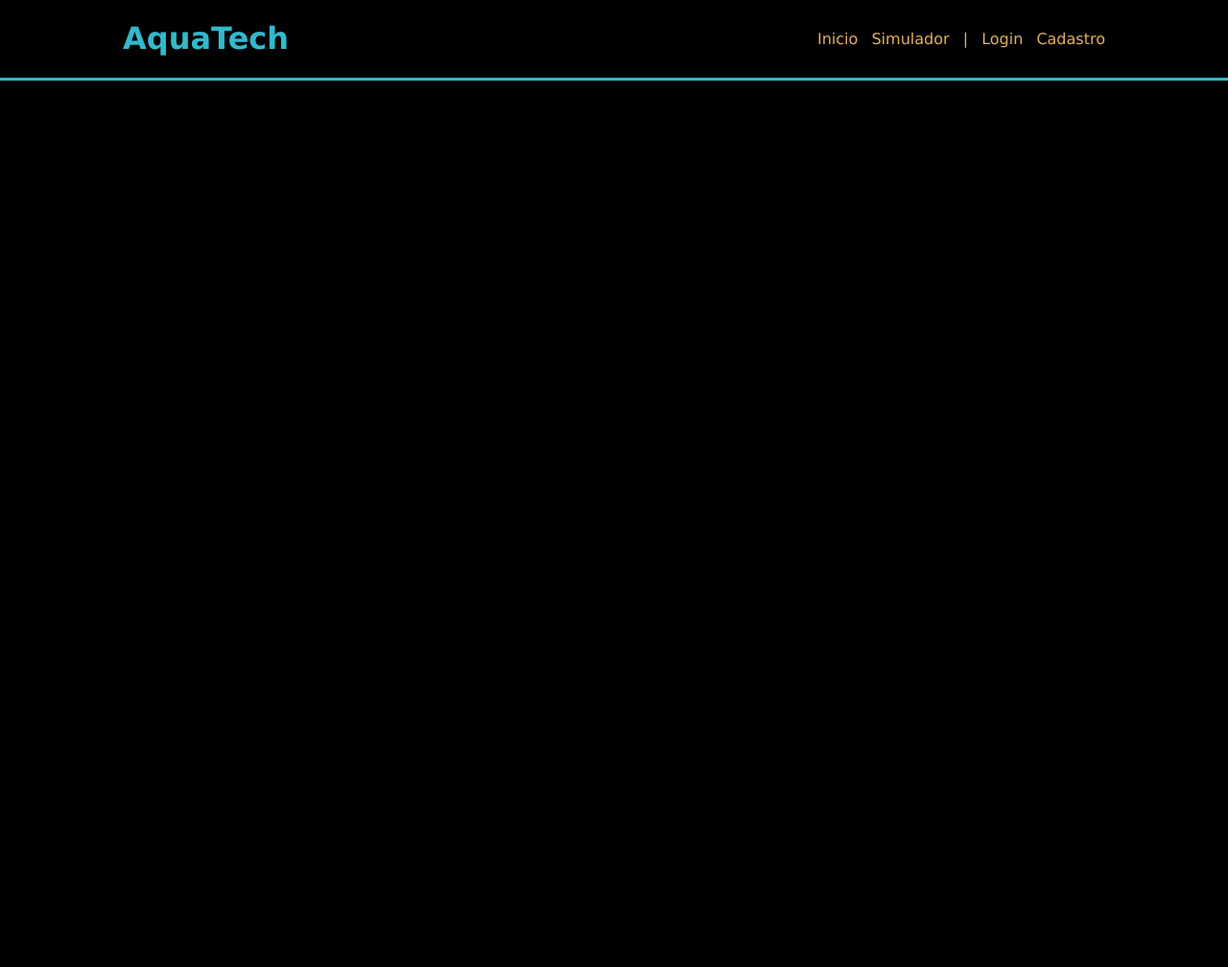
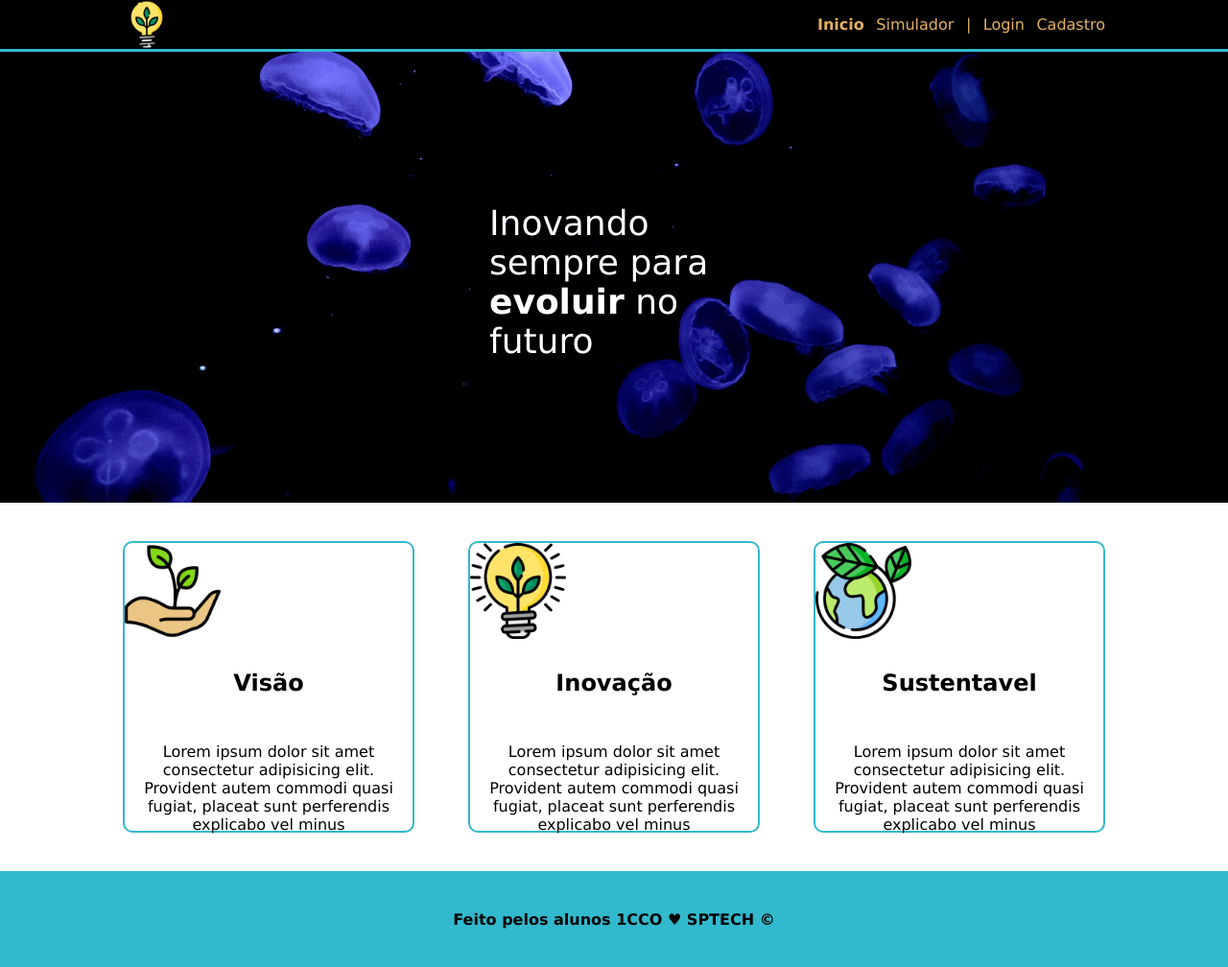
Before and after one commit to GiorgioLA/meu-primeiro-rep, a plain HTML site: page aquatech/index.html in a window 1280 px wide. Shown: the whole page at 96% size. Before the commit the page ends 800 px from the top, so only its background shows below. Drawn offline with Linux system fonts and the light colour scheme.

Commit message:
Mudanças na aquatech

```diff
--- a/aquatech/index.html
+++ b/aquatech/index.html
@@ -1,24 +1,67 @@
 <!DOCTYPE html>
-<html lang="pt-br">
+<html lang="en">
+
 <head>
     <meta charset="UTF-8">
     <meta name="viewport" content="width=device-width, initial-scale=1.0">
-    <title>Document</title>
+    <title>AquaTech | Página Inicial</title>
     <link rel="stylesheet" href="style.css">
 </head>
+
 <body>
     <div class="header">
         <div class="container">
-            <h1 class="titulo">AquaTech</h1>
+            <img src="imagens/lightbulb_color.png" alt="" class="logo">
             <ul class="navbar">
-                <li>Inicio</li>
+                <li class="agora">Inicio</li>
                 <li>Simulador</li>
                 <li>|</li>
-                <li>Login</li>
+                <li>
+                    <a href="login.html">Login</a>
+                </li>
                 <li>Cadastro</li>
             </ul>
+        </div>
+    </div>
+
+    <div class="banner">
+        <div class="container">
+            <p>Inovando sempre para <span>evoluir</span> no futuro</p>
+        </div>
+    </div>
+
+    <div class="social">
+        <div class="container">
+
+            <div class="card">
+                <img src="imagens/growth_color.png" alt="">
+                <h4>Visão</h4>
+                <p>Lorem ipsum dolor sit amet consectetur adipisicing elit. Provident autem commodi quasi fugiat,
+                    placeat sunt perferendis explicabo vel minus</p>
             </div>
+
+            <div class="card">
+                <img src="imagens/lightbulb_color.png" alt="">
+                <h4>Inovação</h4>
+                <p>Lorem ipsum dolor sit amet consectetur adipisicing elit. Provident autem commodi quasi fugiat,
+                    placeat sunt perferendis explicabo vel minus</p>
+            </div>
+
+            <div class="card">
+                <img src="imagens/planet-earth_color.png" alt="">
+                <h4>Sustentavel</h4>
+                <p>Lorem ipsum dolor sit amet consectetur adipisicing elit. Provident autem commodi quasi fugiat,
+                    placeat sunt perferendis explicabo vel minus</p>
+            </div>
+
+        </div>
+    </div>
+
+    <div class="footer">
+        <div class="container">
+            <p>Feito pelos alunos 1CCO &hearts; SPTECH &copy;</p>
         </div>
     </div>
 </body>
+
 </html>
--- a/aquatech/style.css
+++ b/aquatech/style.css
@@ -1,7 +1,7 @@
 body {
     margin: 0;
     padding: 0;
-    font-family: 'Lucida Sans', 'Lucida Sans Regular', 'Lucida Grande', 'Lucida Sans Unicode', Geneva, Verdana, sans-serif;
+    font-family: Verdana;
     background-color: black;
 }
 
@@ -31,5 +31,123 @@ body {
     justify-content: space-between;
     color: #e3b062;
     align-items: center;
+}
 
+/* banner */
+
+.banner {
+    padding: 40px 20px 30px 10px;
+    color: #fff;
+    height: 400px;
+    background-image: url("imagens/bg-jelly-fish-para_outras_pags.png");
 }
+
+.banner .container {
+    justify-content: center;
+    align-items: center;
+    height: 100%;
+}
+
+
+.banner .container p {
+    font-size: 36px;
+    width: 25%;
+}
+
+.banner .container p span {
+    font-weight: bold;
+}
+
+.social {
+    background-color: #fff;
+    padding: 40px 0;
+}
+
+.social .container {
+    justify-content: space-between;
+}
+
+.card {
+    width: 150px;
+    text-align: center;
+}
+
+.card img {
+    width: 100px;
+}
+
+.card h4 {
+    font-size: 24px;
+}
+
+.footer {
+    height: 100px;
+    background-color: #32b9cd;
+}
+
+.logo {
+    width: 50px;
+}
+
+.footer .container {
+    justify-content: center;
+    align-items: center;
+    height: 100%;
+}
+
+.footer .container p {
+    font-weight: bold;
+}
+
+
+
+.login .container {
+    justify-content: center;
+    align-items: center;
+    background-image: url(imagens/bg-jelly-fish-para_outras_pags.png);
+    background-size: cover;
+    height: 75vh;
+}
+
+.card {
+    background-color: white;
+    display: flex;
+    flex-direction: column;
+    height: 300px;
+    width: 300px;
+    border-radius: 10px;
+    border: 2px solid #32b9cd;
+}
+
+.card h2 {
+    color: palevioletred;
+}
+
+.campo {
+    display: flex;
+    flex-direction: column;
+    align-items: center;
+}
+
+.campo input {
+    width: 200px;
+    padding: 7px 15px;
+    border: 2px solid #32b9cd;
+}
+
+.formulario button {
+    margin-top: 20px;
+    padding: 10px 20px;
+    background-color: white;
+    cursor: pointer;
+}
+
+.header a {
+    text-decoration: none;
+    color: #e3b062;
+    /* cursor: deuwfibsd; */
+}
+
+.agora {
+    font-weight: 800;
+}
```
Also changed, not shown: aquatech/login.html (added, +54 -0 lines), aquatech/imagens/bg-jelly-fish-para_outras_pags.png (added), aquatech/imagens/favicon2.ico (added), aquatech/imagens/growth_color.png (added), aquatech/imagens/lightbulb_color.png (added), aquatech/imagens/planet-earth_color.png (added).
